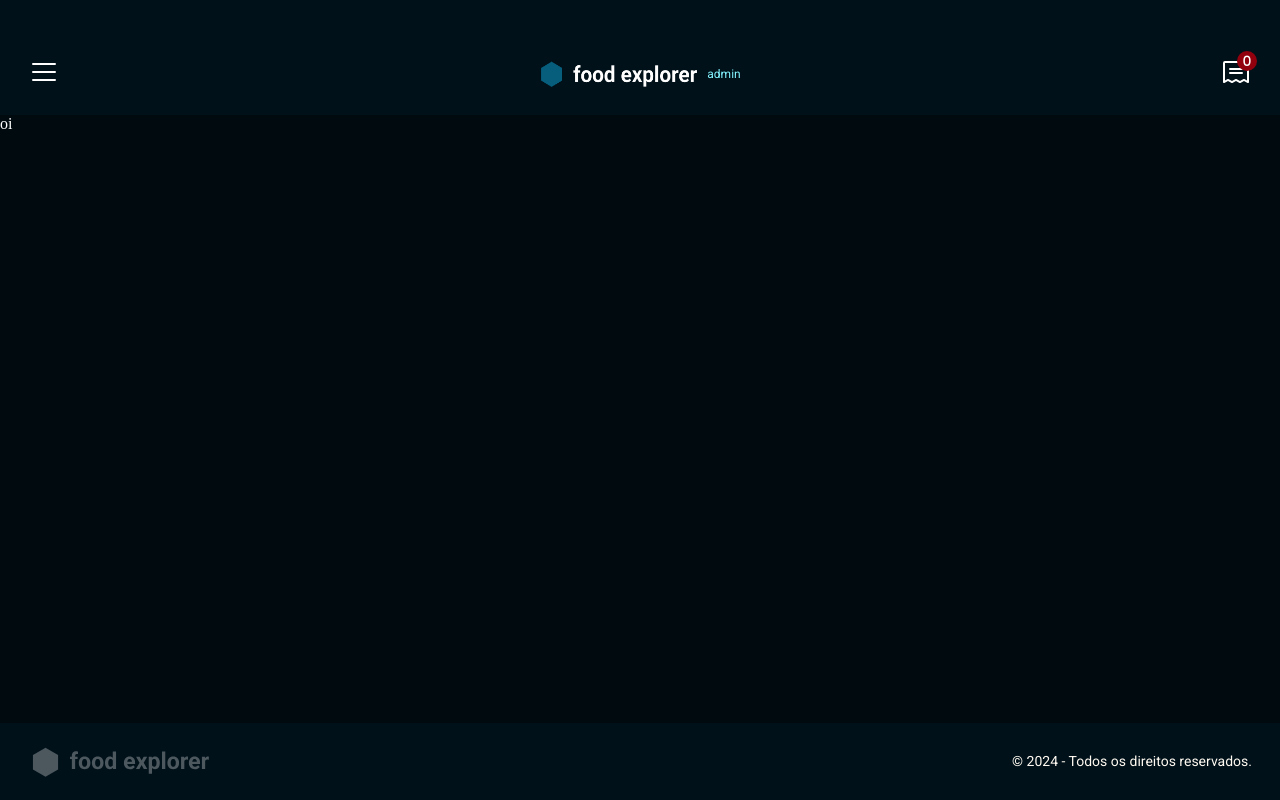
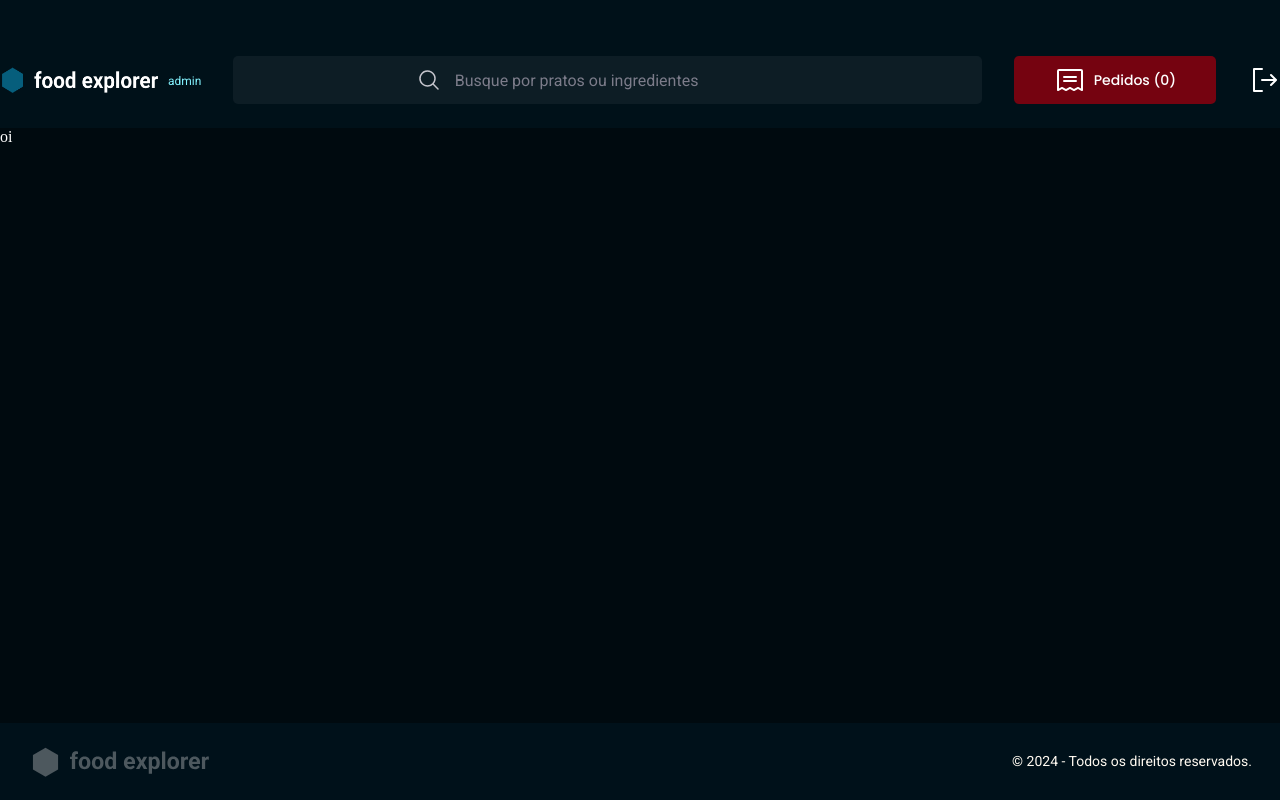
Before and after one commit to vctrhugoop/food-explorer-front-end, a React (Vite) app: page / in a window 1280 px wide. Built offline with nearby package versions, Linux system fonts and the light colour scheme.

Commit message:
✨ feat: create header mobile and desktop

```diff
--- a/src/components/Header/index.jsx
+++ b/src/components/Header/index.jsx
@@ -1,22 +1,40 @@
-import { List, Receipt } from '@phosphor-icons/react';
-import { HeaderContainer } from './styles';
+import { List, MagnifyingGlass, Receipt, SignOut } from '@phosphor-icons/react';
+import {
+  ButtonMenu,
+  ButtonOrder,
+  ButtonSignOut,
+  HeaderContainer,
+  HeaderContent,
+  LogoContainer,
+  SearchInput,
+} from './styles';
 
 import Logo from '../../assets/logo.png';
 
 export function Header() {
   return (
     <HeaderContainer>
-      <button>
-        <List size={32} />
-      </button>
-      <div>
-        <img src={Logo} />
-        <span>admin</span>
-      </div>
-      <button>
-        <Receipt size={32} />
-        <span>0</span>
-      </button>
+      <HeaderContent>
+        <ButtonMenu>
+          <List size={32} />
+        </ButtonMenu>
+        <LogoContainer>
+          <img src={Logo} />
+          <span>admin</span>
+        </LogoContainer>
+        <SearchInput>
+          <MagnifyingGlass size={24} />
+          <input placeholder='Busque por pratos ou ingredientes' />
+        </SearchInput>
+        <ButtonOrder>
+          <Receipt size={32} />
+          <p>Pedidos (0)</p>
+          <span>0</span>
+        </ButtonOrder>
+        <ButtonSignOut>
+          <SignOut size={32} />
+        </ButtonSignOut>
+      </HeaderContent>
     </HeaderContainer>
   );
 }
--- a/src/components/Header/styles.js
+++ b/src/components/Header/styles.js
@@ -2,16 +2,37 @@ import styled from 'styled-components';
 
 export const HeaderContainer = styled.header`
   width: 100%;
+  background-color: ${({ theme }) => theme.COLORS.DARK['700']};
+`;
+
+export const HeaderContent = styled.div`
+  max-width: 136.8rem;
+  width: 100%;
+
+  margin: 0 auto;
 
   padding: 5.6rem 2.8rem 2.4rem;
-
-  background-color: ${({ theme }) => theme.COLORS.DARK['700']};
 
   display: flex;
   align-items: center;
   justify-content: space-between;
 
-  div {
+  @media screen and (min-width: 768px) {
+    gap: 3.2rem;
+
+    padding: 5.6rem 0 2.4rem;
+  }
+`;
+
+export const ButtonMenu = styled.button`
+  background: transparent !important;
+
+  @media screen and (min-width: 768px) {
+    display: none;
+  }
+`;
+
+export const LogoContainer = styled.div`
   display: flex;
   align-items: center;
   justify-content: center;
@@ -28,10 +49,46 @@ export const HeaderContainer = styled.header`
     width: 16rem;
     height: 2.6rem;
   }
+`;
+
+export const SearchInput = styled.div`
+  display: none;
+  gap: 1.4rem;
+
+  width: 100%;
+  height: 4.8rem;
+
+  background-color: ${({ theme }) => theme.COLORS.DARK['900']};
+  border-radius: 5px;
+
+  input {
+    width: 34.4rem;
+
+    background-color: transparent;
+    ${({ theme }) => theme.FONTS.ROBOTO['200-regular']}
+
+    &:focus-visible {
+      outline: none;
     }
 
-  button {
-    background: transparent !important;
+    &::placeholder {
+      color: ${({ theme }) => theme.COLORS.LIGHT['500']};
+    }
+  }
+
+  svg {
+    color: ${({ theme }) => theme.COLORS.LIGHT['400']};
+  }
+
+  @media screen and (min-width: 768px) {
+    display: flex;
+    align-items: center;
+    justify-content: center;
+  }
+`;
+
+export const ButtonOrder = styled.button`
+  background: transparent;
 
   position: relative;
 
@@ -54,5 +111,41 @@ export const HeaderContainer = styled.header`
     align-items: center;
     justify-content: center;
   }
+
+  @media screen and (min-width: 768px) {
+    width: 30rem;
+    height: 4.8rem;
+    display: flex;
+    align-items: center;
+    justify-content: center;
+    gap: 0.8rem;
+
+    background-color: ${({ theme }) => theme.COLORS.TOMATO['100']};
+    border-radius: 5px;
+
+    padding: 0 3.2rem;
+
+    span {
+      display: none;
+    }
+
+    p {
+      ${({ theme }) => theme.FONTS.POPPINS['100-medium']}
+    }
+
+    &:not(:disabled):hover {
+      background-color: ${({ theme }) => theme.COLORS.TOMATO['200']};
+    }
   }
 `;
+
+export const ButtonSignOut = styled.button`
+  display: none;
+  background-color: transparent;
+
+  @media screen and (min-width: 768px) {
+    display: flex;
+    align-items: center;
+    justify-content: center;
+  }
+`;
```
Lines whose indentation alone changed are shown as unchanged.
